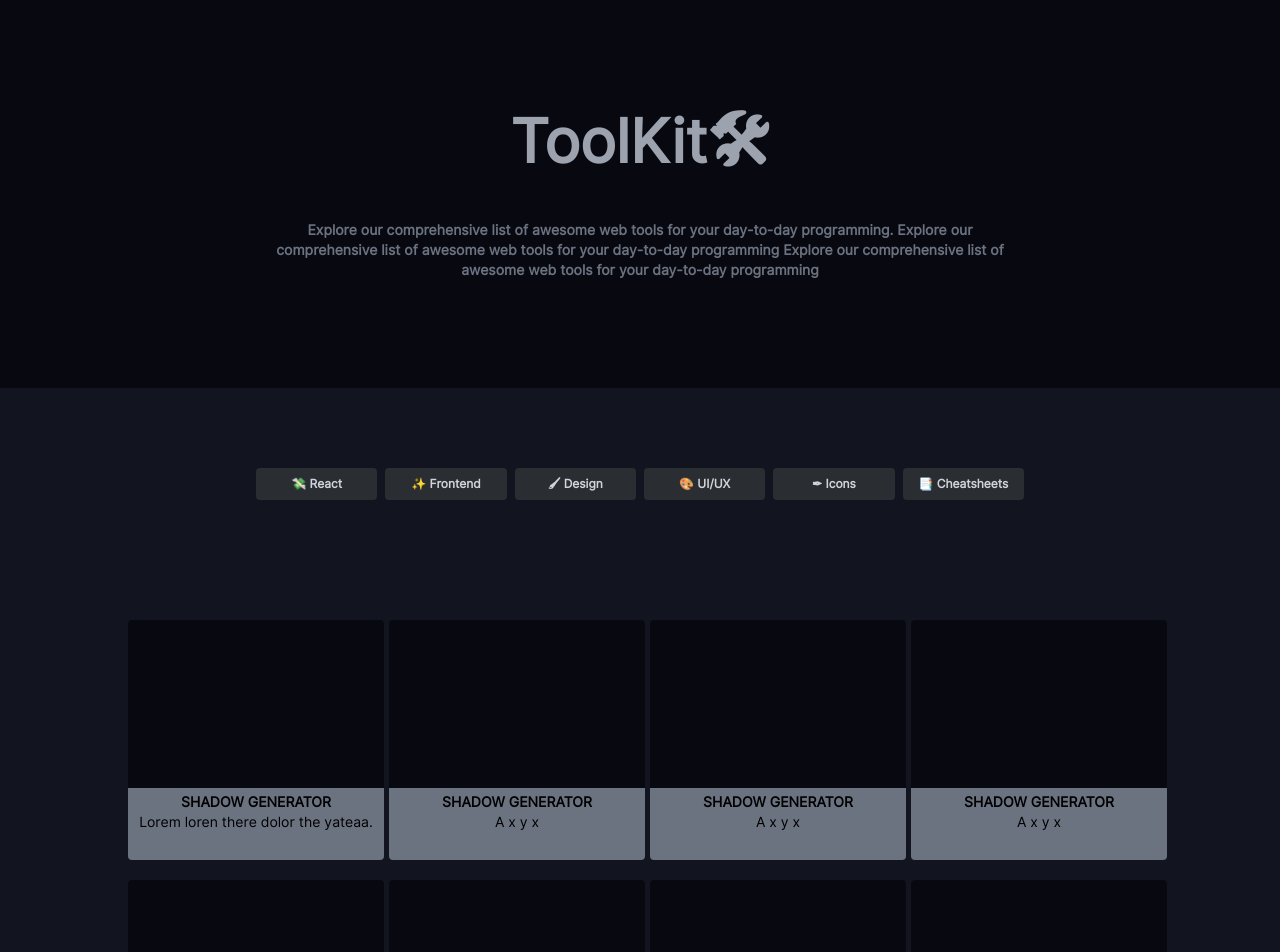
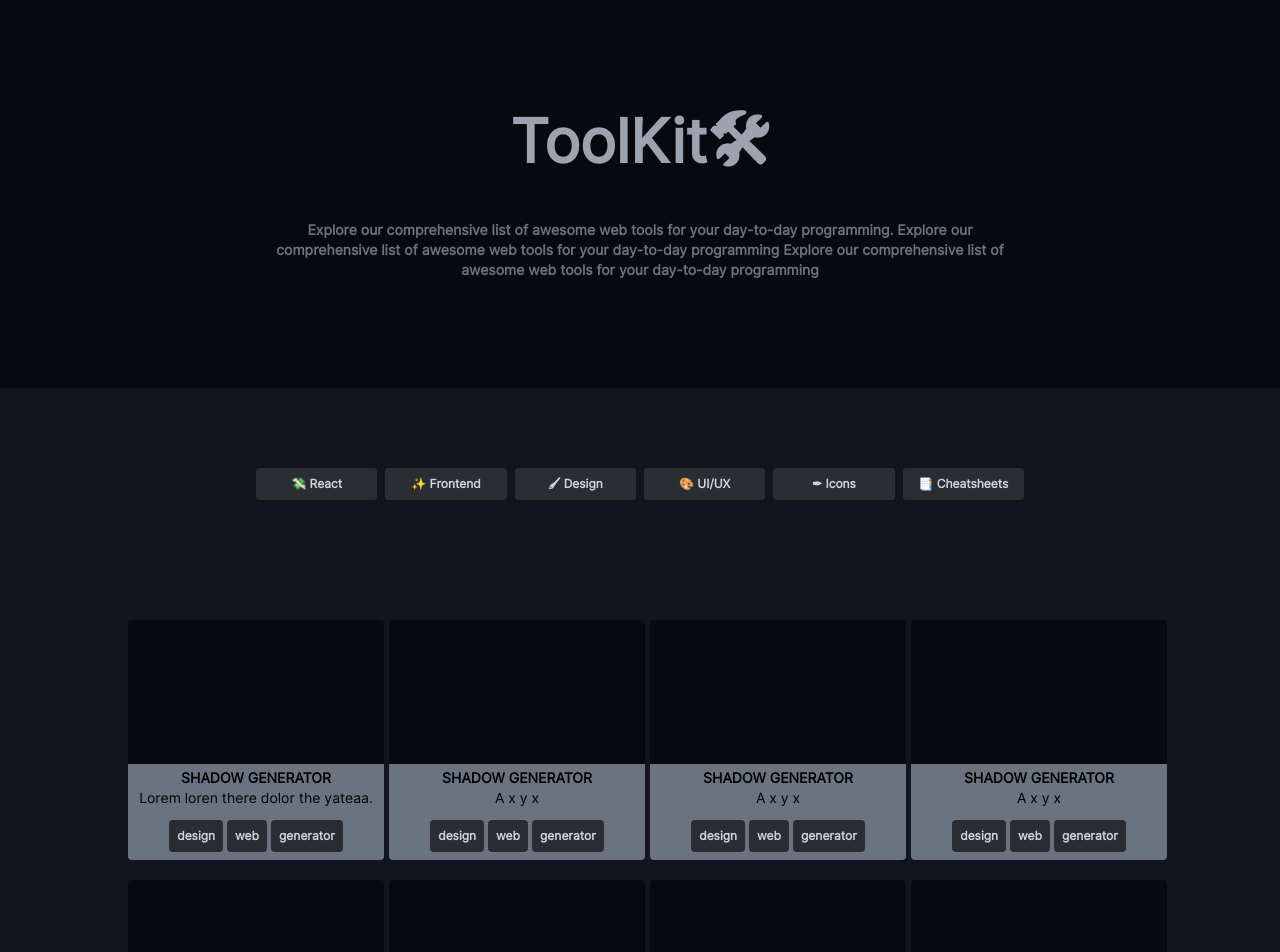
Before and after one commit to Mich45/toolkit, a Next.js app: page / in a window 1280 px wide. Shown: the top 952 px of the page. Built offline with nearby package versions, Linux system fonts and the light colour scheme.

Commit message:
refactor: refactor styles

```diff
--- a/components/Preview/index.tsx
+++ b/components/Preview/index.tsx
@@ -16,19 +16,25 @@ const Preview = ({data} : DataProps) => {
     <>
       <a href={data.url} className="">
         <div className="h-60 w-64 bg-[#080910] outline-none text-gray-500 rounded cursor-pointer overflow-hidden">
-          <div className='image h-[70%]'>
+          <div className='image h-[60%]'>
 
           </div>
 
-          <div className='h-[30%] pt-1 bg-gray-500 text-black flex flex-col place-items-center overflow-hidden'>
+          <div className='h-[40%] pt-1 bg-gray-500 text-black flex flex-col place-items-center overflow-hidden'>
             <div>
               <h2 className="text-sm font-bold uppercase">{data.title}</h2>
             </div>
             <div>
-                <p className=" text-ellipsis text-sm">{data.description}</p>
+                <p className="text-ellipsis text-sm">{data.description}</p>
             </div>
-            <div className ="">
-
+            <div className=" mt-3 flex gap-1 ">
+                {
+                    data.category.map((category) => {
+                        return (
+                            <div className="px-2 tag">{category}</div>
+                        )
+                    })
+                }
             </div>
           </div>
         </div>
```
